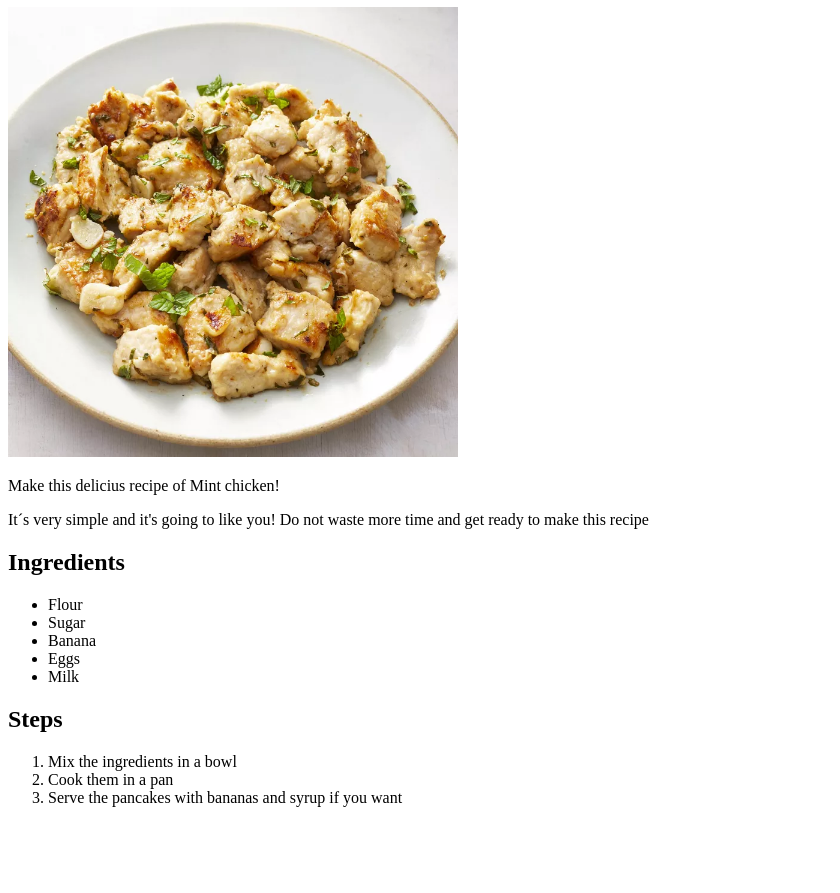
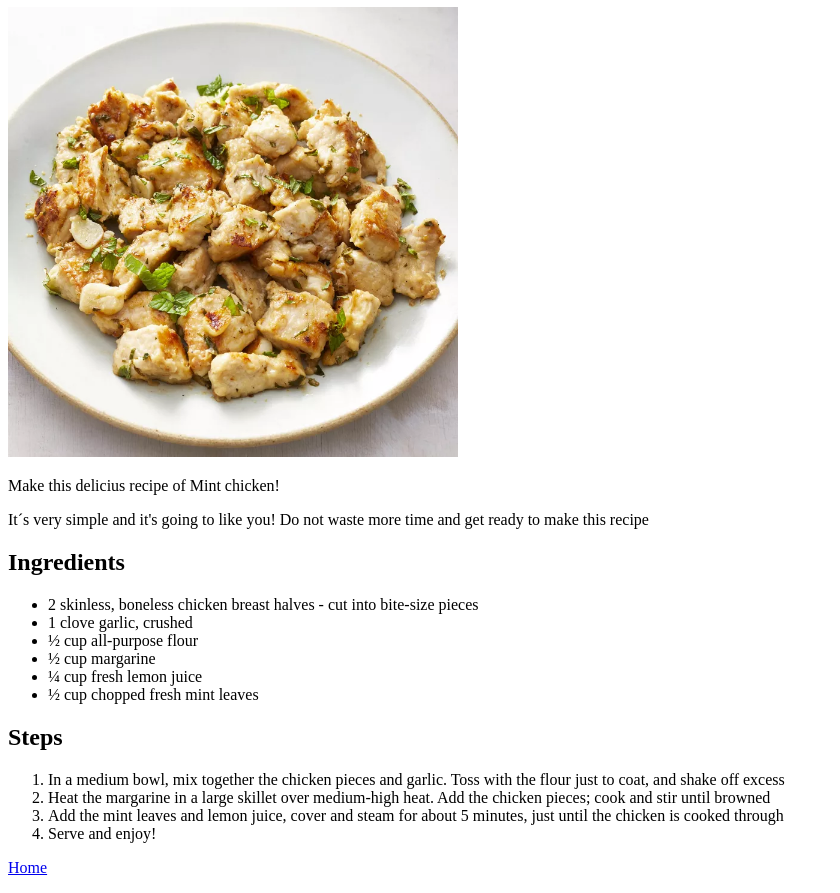
Before and after one commit to snow0100/odin_recipes, a plain HTML site: page recipes/mint_chicken.html in a window 1280 px wide. Shown: the part 73-966 px from the top of the page, without its empty margins (0-840 px from the left). Before the commit the page ends 896 px from the top, so only its background shows below. Drawn offline with Linux system fonts and the light colour scheme.

Commit message:
Added more detailed descriptions and Home button

```diff
--- a/recipes/mint_chicken.html
+++ b/recipes/mint_chicken.html
@@ -6,24 +6,27 @@
     <title>Banana pancakes</title>
 </head>
 <body>
-    <h1>Banana pancakes</h1>
-    <img src="../images/mint_chicken.webp" alt="chicken image" height="450">
+    <h1>Mint chicken</h1>
+    <img src="../images/mint_chicken.webp" alt="chicken image" height="450" width="450">
     <p>Make this delicius recipe of Mint chicken!</p>
     <p>It´s very simple and it's going to like you! Do not waste more time and get ready to make this recipe</p>
     <h2>Ingredients</h2>
     <ul>
-        <li>Flour</li>
-        <li>Sugar</li>
-        <li>Banana</li>
-        <li>Eggs</li>
-        <li>Milk</li>
+        <li>2 skinless, boneless chicken breast halves - cut into bite-size pieces</li>
+        <li>1 clove garlic, crushed</li>
+        <li>½ cup all-purpose flour</li>
+        <li>½ cup margarine</li>
+        <li>¼ cup fresh lemon juice</li>
+        <li>½ cup chopped fresh mint leaves</li>
     </ul>
 
     <h2>Steps</h2>
     <ol>
-        <li>Mix the ingredients in a bowl</li>
-        <li>Cook them in a pan</li>
-        <li>Serve the pancakes with bananas and syrup if you want</li>
+        <li>In a medium bowl, mix together the chicken pieces and garlic. Toss with the flour just to coat, and shake off excess</li>
+        <li>Heat the margarine in a large skillet over medium-high heat. Add the chicken pieces; cook and stir until browned</li>
+        <li>Add the mint leaves and lemon juice, cover and steam for about 5 minutes, just until the chicken is cooked through</li>
+        <li>Serve and enjoy!</li>
     </ol>
+    <p><a href="../index.html">Home</a></p>
 </body>
 </html>
```
Also changed, not shown: index.html (+1 -1 lines), recipes/banana_pancakes.html (+2 -1 lines), recipes/spinach_strawberry_salad.html (+11 -10 lines), images/chef.jpg (added).
